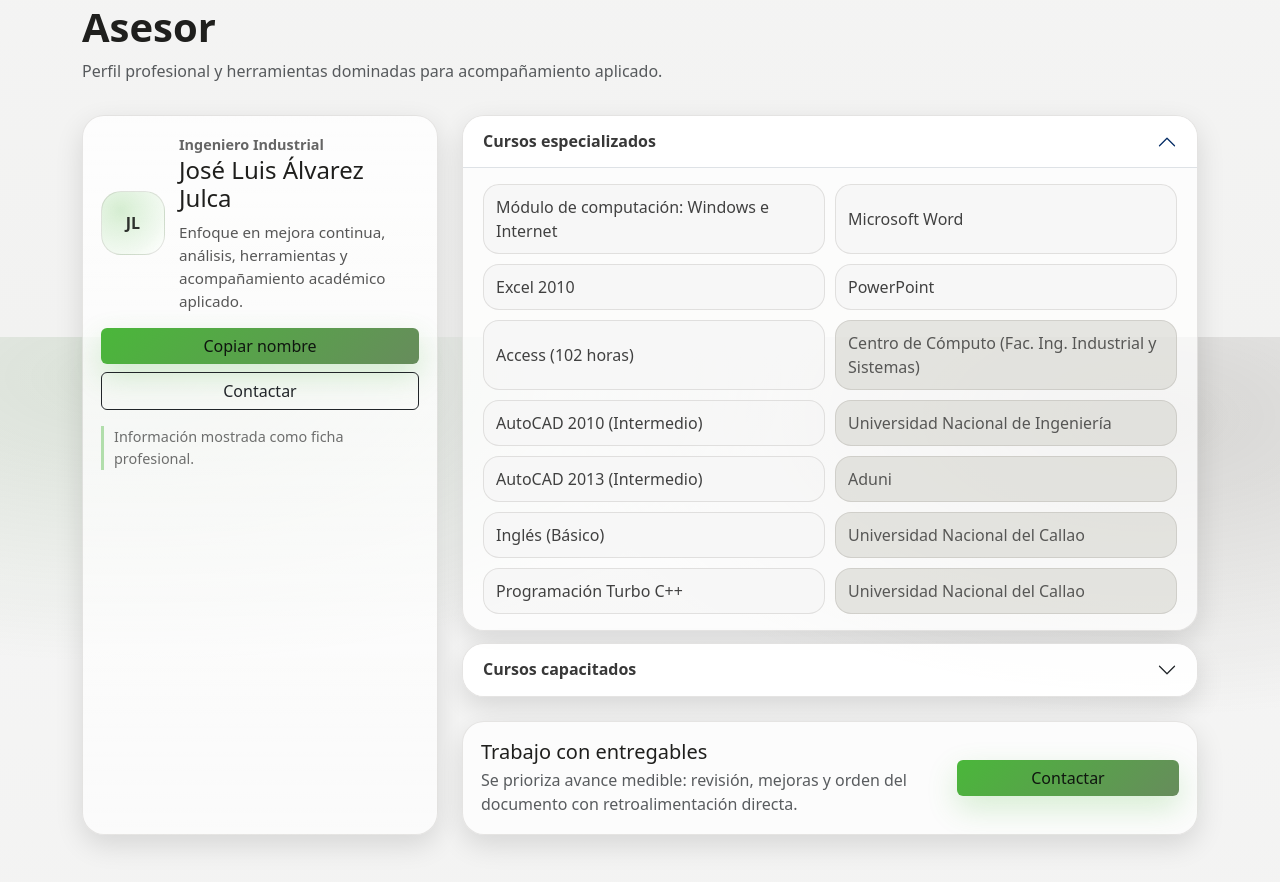
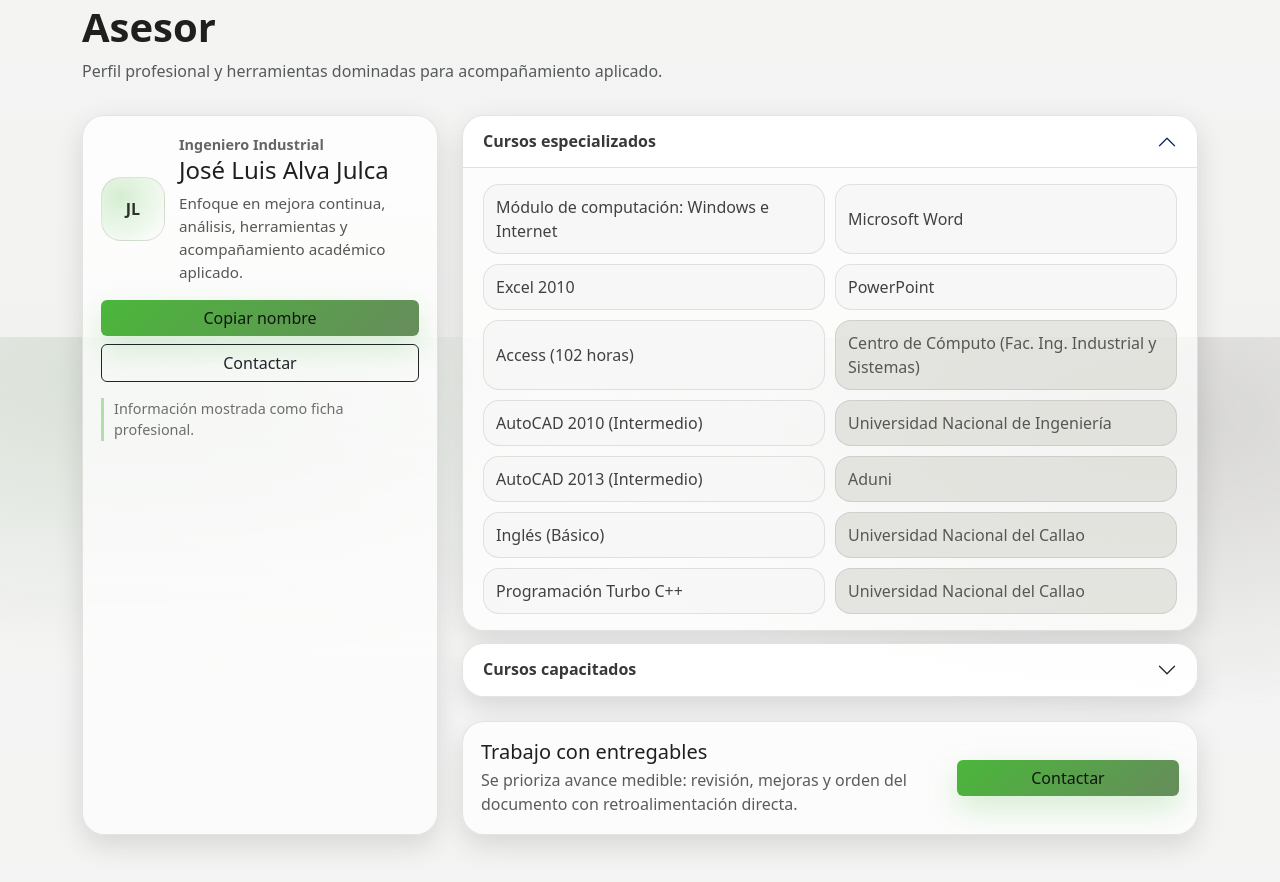
Before and after one commit to Roysitus/web, a plain HTML site: page index.html in a window 1280 px wide. Shown: the part 2863-3745 px from the top of the page. Drawn offline with nearby package versions, Linux system fonts and the light colour scheme.

Commit message:
Update index.html
modificacion del apellido Alvares a Alva

```diff
--- a/index.html
+++ b/index.html
@@ -524,7 +524,7 @@
                 <div class="avatar" aria-hidden="true"><span>JL</span></div>
                 <div>
                   <div class="advisor-role">Ingeniero Industrial</div>
-                  <h3 class="h4 mb-0">José Luis Álvarez Julca</h3>
+                  <h3 class="h4 mb-0">José Luis Alva Julca</h3>
                   <div class="advisor-sub mt-2">
                     Enfoque en mejora continua, análisis, herramientas y acompañamiento académico aplicado.
                   </div>
```
